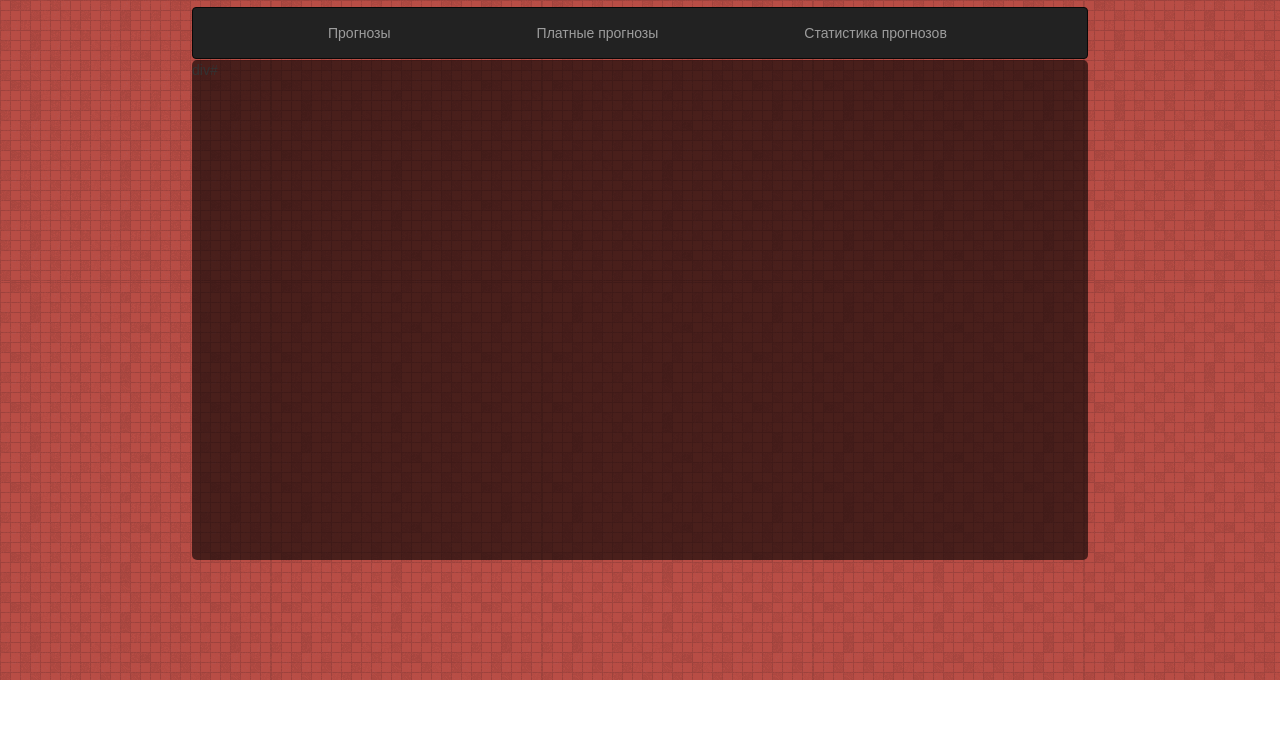
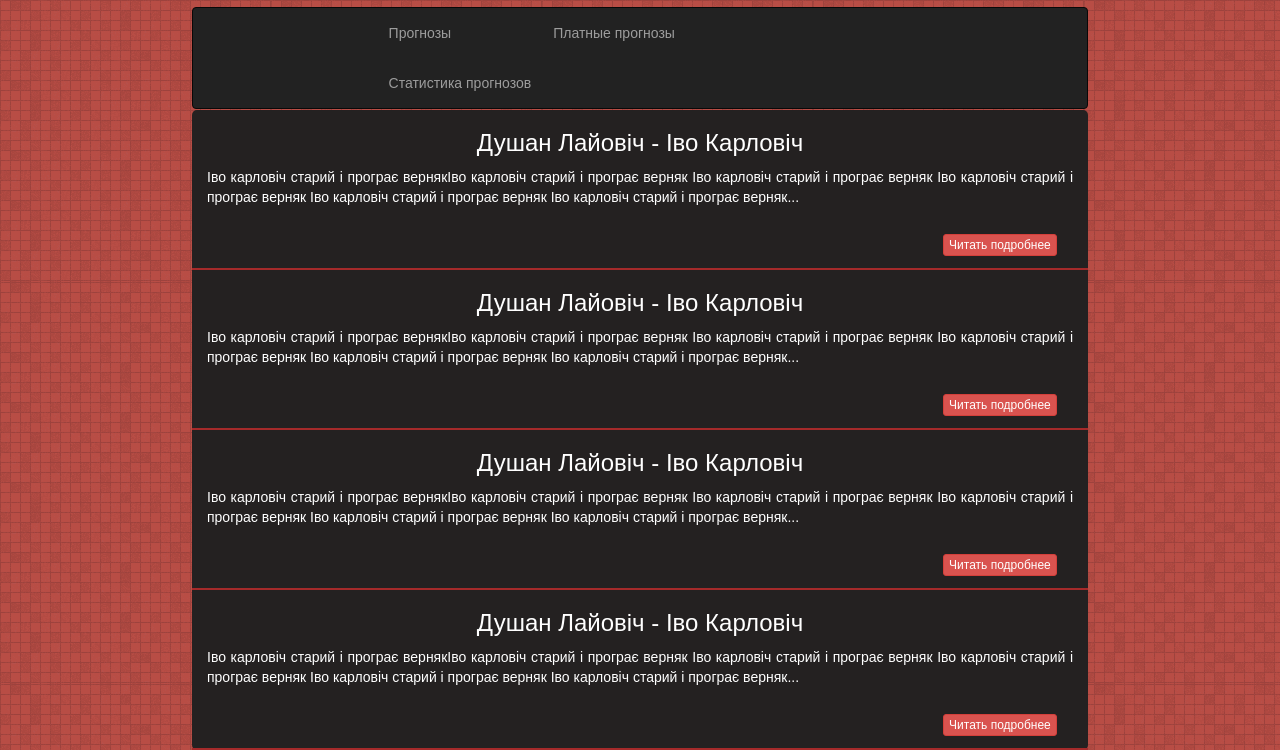
Before and after one commit to Combs93/Bohdan, a plain HTML site: page sportbets/main.html in a window 1280 px wide. Shown: the part 120-870 px from the top of the page. Before the commit the page ends 800 px from the top, so only its background shows below. Drawn offline with nearby package versions, Linux system fonts and the light colour scheme.

Commit message:
Initial commit

```diff
--- a/sportbets/index.css
+++ b/sportbets/index.css
@@ -5,7 +5,11 @@ body {
     font-family: 'Arial', sans-serif;
 }
 
-a {
+hr {
+    color: white;
+}
+
+* a{
     text-decoration: none;
     color: #FFFFFF;
 }
@@ -57,20 +61,43 @@ a:hover{
 /*MAINMENU*/
 
 .mynav {
-    width: 770px;
+    width: 70%;
     margin: 0 auto;
 }
 
 .mynav li {
-    margin: 0 58px;
+    width: auto;
+    margin: 0 16px;
+    padding: 0 20px;
 }
 
 /*MAIN-INFORMATION*/
 
 #maininformation {
     width: 100%;
-    height: 500px;;
-    background: rgba(0, 0, 0,.6);
+    height: auto;
+/*    background: rgba(0, 0, 0,.6);*/
+    background: rgb(36, 33, 33);
     border-radius: 5px;
     margin: -19px 0;
 }
+
+/*SPORT-BETS-INFORMATION*/
+
+.sport-bet {
+    width: 100%;
+    height: 160px;
+    border-bottom: 2px solid brown;
+    color: white;
+    text-align: justify;
+    padding: 0 15px;
+    overflow: hidden;
+}
+
+.sport-bet h3 {
+    text-align: center;
+}
+
+.my-btn {
+    margin: 2% 85%;
+}
--- a/sportbets/main.html
+++ b/sportbets/main.html
@@ -9,14 +9,14 @@
 <body>
    <div id="main">
        <div id="header">
-           <a href="main.html" class="headtitle">Sport Bets</a>
+           <a href="index.html" class="headtitle">Sport Bets</a>
            <p class="underheadtitle">Ставки на спорт</p>
            <p class="headinformation">Гарантия проходимости 80%</p>
        </div>
        <section id="mainmenu">
            <nav class="navbar navbar-inverse">
               <div class="container-fluid">
-                 <div class="mynav">
+                 <div class="mynav row">
                      <ul class="nav navbar-nav">
                        <li class="mynav_li"><a href="#">Прогнозы</a></li>
                        <li class="mynav_li"><a href="#">Платные прогнозы</a></li>
@@ -26,7 +26,32 @@
                </div>
            </nav>
            <section id="maininformation">
-              div#
+              <div id="bets-information">
+                  <div class="sport-bet">
+                      <h3>Душан Лайовіч - Іво Карловіч</h3>
+                      <p>Іво карловіч старий і програє вернякІво карловіч старий і програє верняк Іво карловіч старий і програє верняк Іво карловіч старий і програє верняк Іво карловіч старий і програє верняк Іво карловіч старий і програє верняк...</p>
+                      <button type="button" class="btn btn-danger btn-xs my-btn"><a href="#">Читать подробнее</a></button>
+                      <br>
+                  </div>
+                  <div class="sport-bet">
+                      <h3>Душан Лайовіч - Іво Карловіч</h3>
+                      <p>Іво карловіч старий і програє вернякІво карловіч старий і програє верняк Іво карловіч старий і програє верняк Іво карловіч старий і програє верняк Іво карловіч старий і програє верняк Іво карловіч старий і програє верняк...</p>
+                      <button type="button" class="btn btn-danger btn-xs my-btn"><a href="#">Читать подробнее</a></button>
+                      <br>
+                  </div>
+                  <div class="sport-bet">
+                      <h3>Душан Лайовіч - Іво Карловіч</h3>
+                      <p>Іво карловіч старий і програє вернякІво карловіч старий і програє верняк Іво карловіч старий і програє верняк Іво карловіч старий і програє верняк Іво карловіч старий і програє верняк Іво карловіч старий і програє верняк...</p>
+                      <button type="button" class="btn btn-danger btn-xs my-btn"><a href="#">Читать подробнее</a></button>
+                      <br>
+                  </div>
+                  <div class="sport-bet">
+                      <h3>Душан Лайовіч - Іво Карловіч</h3>
+                      <p>Іво карловіч старий і програє вернякІво карловіч старий і програє верняк Іво карловіч старий і програє верняк Іво карловіч старий і програє верняк Іво карловіч старий і програє верняк Іво карловіч старий і програє верняк...</p>
+                      <button type="button" class="btn btn-danger btn-xs my-btn"><a href="#">Читать подробнее</a></button>
+                      <br>
+                  </div>
+              </div>
            </section>
        </section>
    </div>
```
